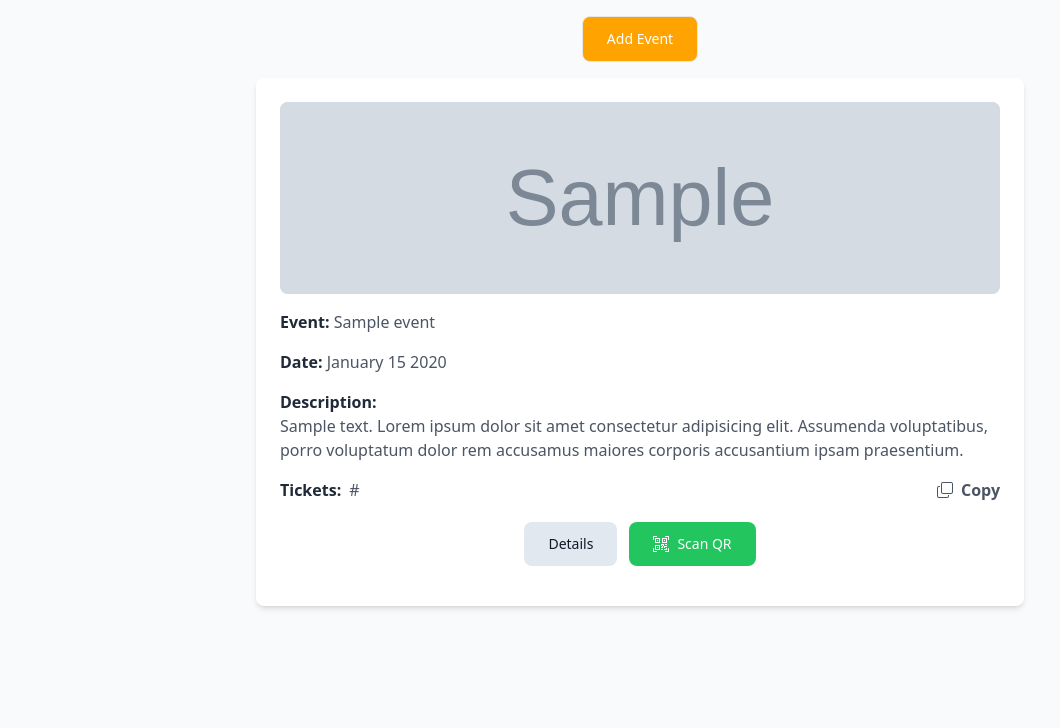
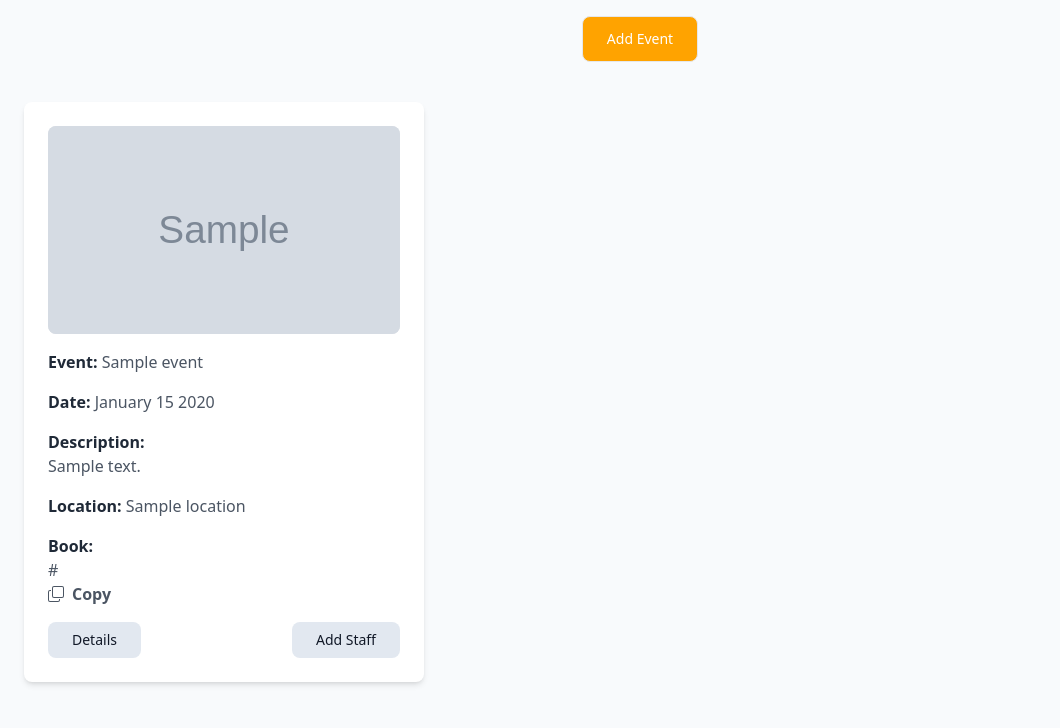
Before and after one commit to AlWaleedMusa/ticketize, a Django app: template events/templates/events/home.html in a window 1280 px wide. Shown: the part 72-800 px from the top of the page, without its empty margins (0-1060 px from the left). Run offline with Django 5.2, Linux system fonts and the light colour scheme; the template is opened without the code that fills it: most values are stand-ins (such as "Sample title", 1, 10 or a date in 2020); grey boxes marked "Sample" are stand-in pictures; some libraries are stand-ins or nearby versions.

Commit message:
add: is_over property added to events to make sure not to show events if they are done already

```diff
--- a/events/models.py
+++ b/events/models.py
@@ -53,6 +53,11 @@ class Event(models.Model):
 
         return self.available_tickets <= 0
 
+    @property
+    def is_over(self):
+        """"""
+        return self.date < now().date()
+
 
 class Booking(models.Model):
     """"""
--- a/events/templates/events/home.html
+++ b/events/templates/events/home.html
@@ -11,39 +11,42 @@
     </div>
 
     <!-- Event List -->
+    <div class="grid grid-cols-1 md:grid-cols-3 gap-4 p-4 sm:p-6">
     {% for event in events %}
-    <div class="max-w-3xl mx-auto p-6 bg-white rounded-lg shadow-md">
+        {% if not event.is_over %}
+            <!-- Event Card -->
+            <div class="w-full p-6 bg-white rounded-lg shadow-md">
                 <!-- Event Image -->
-        <div class="w-full h-48 bg-gray-200 rounded-lg mb-4">
+                <div class="w-full h-52 bg-gray-200 rounded-lg mb-4">
                     <img src="{{ event.image_url.url }}" alt="{{ event.name }}" class="w-full h-full object-cover rounded-lg">
                 </div>
 
                 <div class="space-y-4">
-            <!-- Event Name -->
+                    <!-- Event Details -->
                     <div>
                         <strong class="text-gray-800">Event: </strong>
                         <span class="text-gray-600">{{ event.name }}</span>
                     </div>
-
-            <!-- Event Date -->
                     <div>
                         <strong class="text-gray-800">Date: </strong>
                         <span class="text-gray-600">{{ event.date|date:"F j Y" }}</span>
                     </div>
-
-            <!-- Event Description -->
                     <div>
                         <strong class="text-gray-800">Description: </strong>
-                <p class="text-gray-600">{{ event.description }} Lorem ipsum dolor sit amet consectetur adipisicing elit. Assumenda voluptatibus, porro voluptatum dolor rem accusamus maiores corporis accusantium ipsam praesentium.</p>
+                        <p class="text-gray-600">{{ event.description }}</p>
+                    </div>
+                    <div>
+                        <strong class="text-gray-800">Location: </strong>
+                        <span class="text-gray-600">{{ event.location }}</span>
                     </div>
 
                     <!-- Booking Link and Copy Button -->
-            <div class="flex flex-col sm:flex-row sm:items-center sm:space-x-2">
+                    <div>
                         <div class="mb-3 sm:mb-0">
-                    <strong class="text-gray-800">Tickets: </strong>
+                            <strong class="text-gray-800">Book: </strong>
                         </div>
                         <div class="flex-grow">
-                    <p id="copyText{{event.event_id}}" class="text-gray-600 break-words block sm:inline-block">
+                            <p id="copyText{{ event.event_id }}" class="text-gray-600 break-words block sm:inline-block">
                                 {{ event.link }}
                             </p>
                         </div>
@@ -54,27 +57,19 @@
                             <span id="copy{{ event.event_id }}">Copy</span>
                         </button>
                     </div>
-        </div>
-        <div class="mt-5 flex justify-center space-x-3">
+                    <div class="flex justify-between items-center">
                         <a href="{% url 'event_detail' event.event_id %}"
-               class="bg-slate-200 text-gray-900 focus:outline-none font-medium rounded-lg text-sm px-6 py-3 mb-4 w-full sm:w-auto text-center">
+                           class="bg-slate-200 text-gray-900 font-medium rounded-lg text-sm px-6 py-2">
                            Details
                         </a>
-                    <!-- Scan QR Button -->
-        <a href="{% url 'scan_qr' event.event_id %}"
-        class="flex justify-center items-center space-x-2 text-white bg-green-500 focus:outline-none font-medium rounded-lg text-sm px-6 py-3 mb-4 w-full sm:w-auto text-center">
-            <!-- QR Icon -->
-            <svg xmlns="http://www.w3.org/2000/svg" width="16" height="16" fill="currentColor" class="bi bi-qr-code-scan" viewBox="0 0 16 16">
-                <path d="M0 .5A.5.5 0 0 1 .5 0h3a.5.5 0 0 1 0 1H1v2.5a.5.5 0 0 1-1 0zm12 0a.5.5 0 0 1 .5-.5h3a.5.5 0 0 1 .5.5v3a.5.5 0 0 1-1 0V1h-2.5a.5.5 0 0 1-.5-.5M.5 12a.5.5 0 0 1 .5.5V15h2.5a.5.5 0 0 1 0 1h-3a.5.5 0 0 1-.5-.5v-3a.5.5 0 0 1 .5-.5m15 0a.5.5 0 0 1 .5.5v3a.5.5 0 0 1-.5.5h-3a.5.5 0 0 1 0-1H15v-2.5a.5.5 0 0 1 .5-.5M4 4h1v1H4z"/>
-                <path d="M7 2H2v5h5zM3 3h3v3H3zm2 8H4v1h1z"/>
-                <path d="M7 9H2v5h5zm-4 1h3v3H3zm8-6h1v1h-1z"/>
-                <path d="M9 2h5v5H9zm1 1v3h3V3zM8 8v2h1v1H8v1h2v-2h1v2h1v-1h2v-1h-3V8zm2 2H9V9h1zm4 2h-1v1h-2v1h3zm-4 2v-1H8v1z"/>
-                <path d="M12 9h2V8h-2z"/>
-            </svg>
-            <span>Scan QR</span>
+                        <a href="{% url 'add_staff' event.event_id %}"
+                           class="bg-slate-200 text-gray-900 font-medium rounded-lg text-sm px-6 py-2">
+                           Add Staff
                         </a>
                     </div>
                 </div>
+            </div>
+        {% endif %}
     {% endfor %}
 
     <script>
```
Lines whose indentation alone changed are shown as unchanged.
